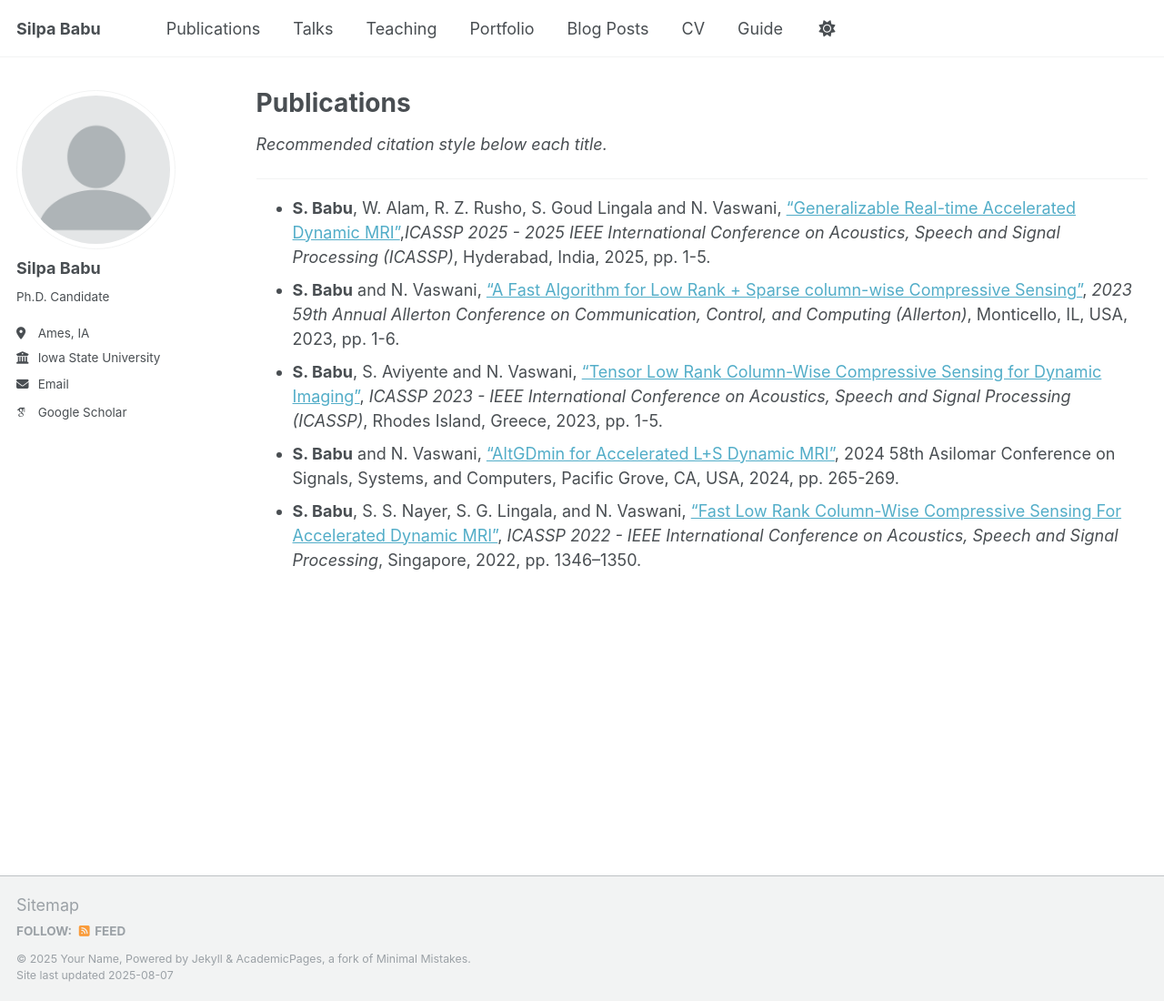
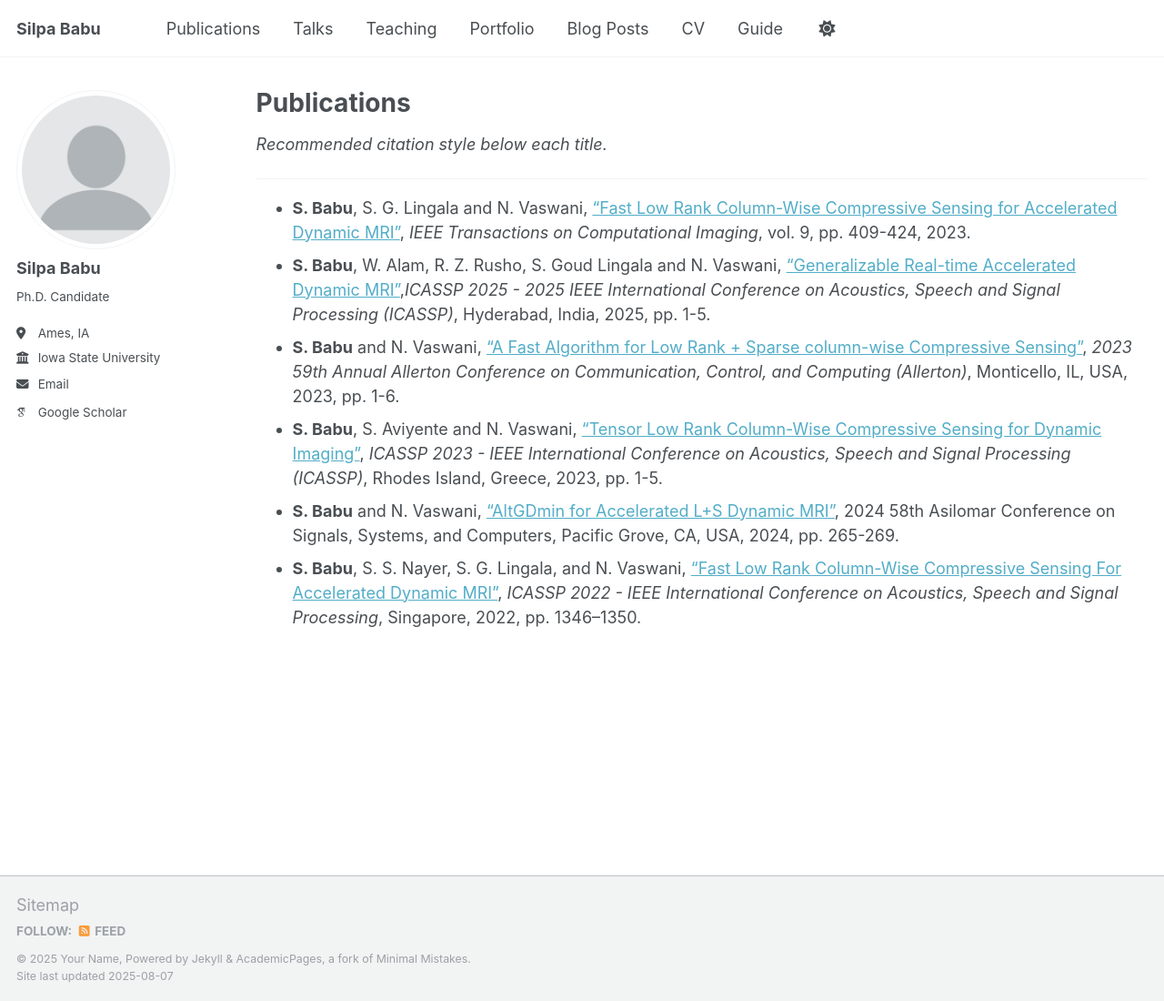
Before and after one commit to Silpa1/sbabu.github.io, a Jekyll site: the page built from _publications/2025-06-08-paper-title-number-5.md, in a window 1280 px wide and 1100 px high. Shown: the whole window at 91% size. Built offline with Jekyll 4.4.1, drawn with Linux system fonts in a browser that asks for light colours; some web fonts are replaced; a script that is not in the unit is left out.

Commit message:
Update 2025-06-08-paper-title-number-5.md

```diff
--- a/_publications/2025-06-08-paper-title-number-5.md
+++ b/_publications/2025-06-08-paper-title-number-5.md
@@ -8,6 +8,7 @@ author_profile: true
 *Recommended citation style below each title.*
 
 ---
+- **S. Babu**, S. G. Lingala and N. Vaswani, ["Fast Low Rank Column-Wise Compressive Sensing for Accelerated Dynamic MRI"](https://ieeexplore.ieee.org/abstract/document/10103217), *IEEE Transactions on Computational Imaging*, vol. 9, pp. 409-424, 2023.
 - **S. Babu**, W. Alam, R. Z. Rusho, S. Goud Lingala and N. Vaswani, ["Generalizable Real-time Accelerated Dynamic MRI"](https://ieeexplore.ieee.org/abstract/document/10888799),*ICASSP 2025 - 2025 IEEE International Conference on Acoustics, Speech and Signal Processing (ICASSP)*, Hyderabad, India, 2025, pp. 1-5.
 - **S. Babu** and N. Vaswani, ["A Fast Algorithm for Low Rank + Sparse column-wise Compressive Sensing"](https://ieeexplore.ieee.org/abstract/document/10313478), *2023 59th Annual Allerton Conference on Communication, Control, and Computing (Allerton)*, Monticello, IL, USA, 2023, pp. 1-6.
 - **S. Babu**, S. Aviyente and N. Vaswani, ["Tensor Low Rank Column-Wise Compressive Sensing for Dynamic Imaging"](https://ieeexplore.ieee.org/abstract/document/10097054), *ICASSP 2023 - IEEE International Conference on Acoustics, Speech and Signal Processing (ICASSP)*, Rhodes Island, Greece, 2023, pp. 1-5.
```
